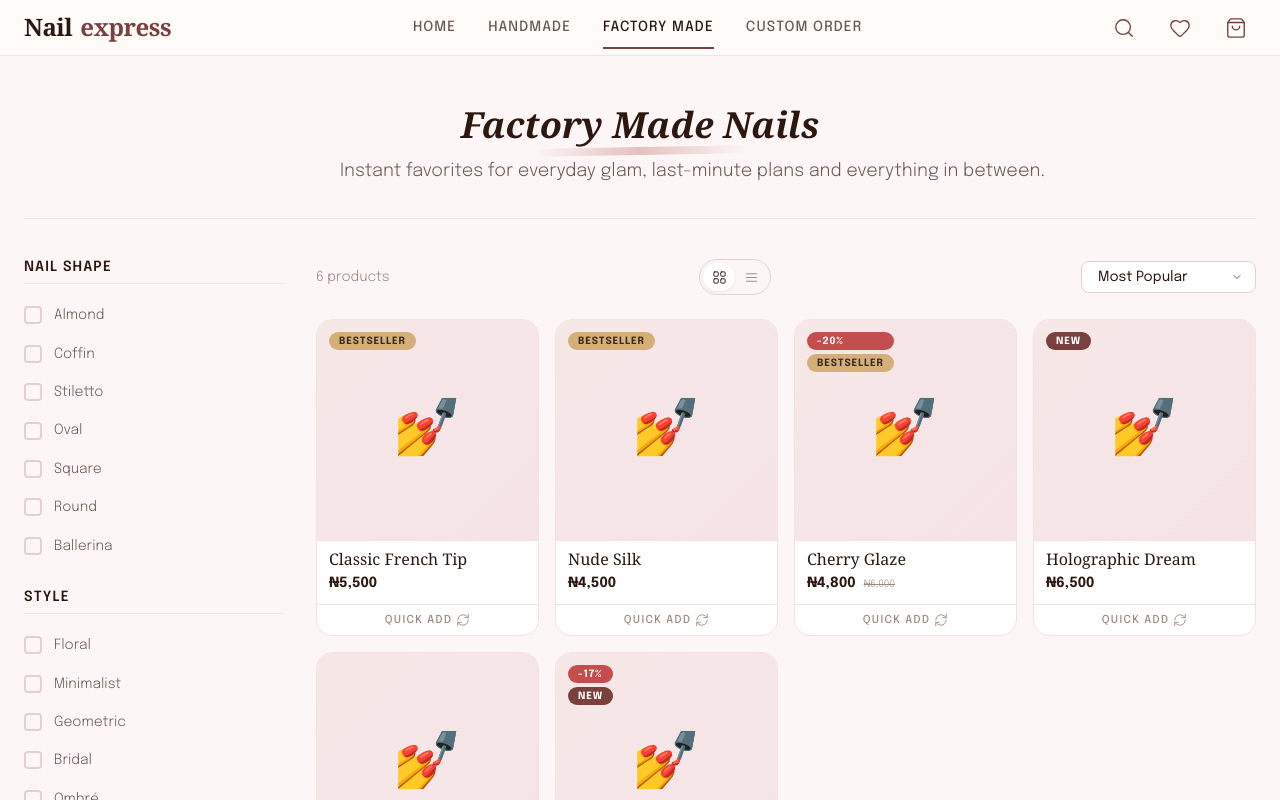
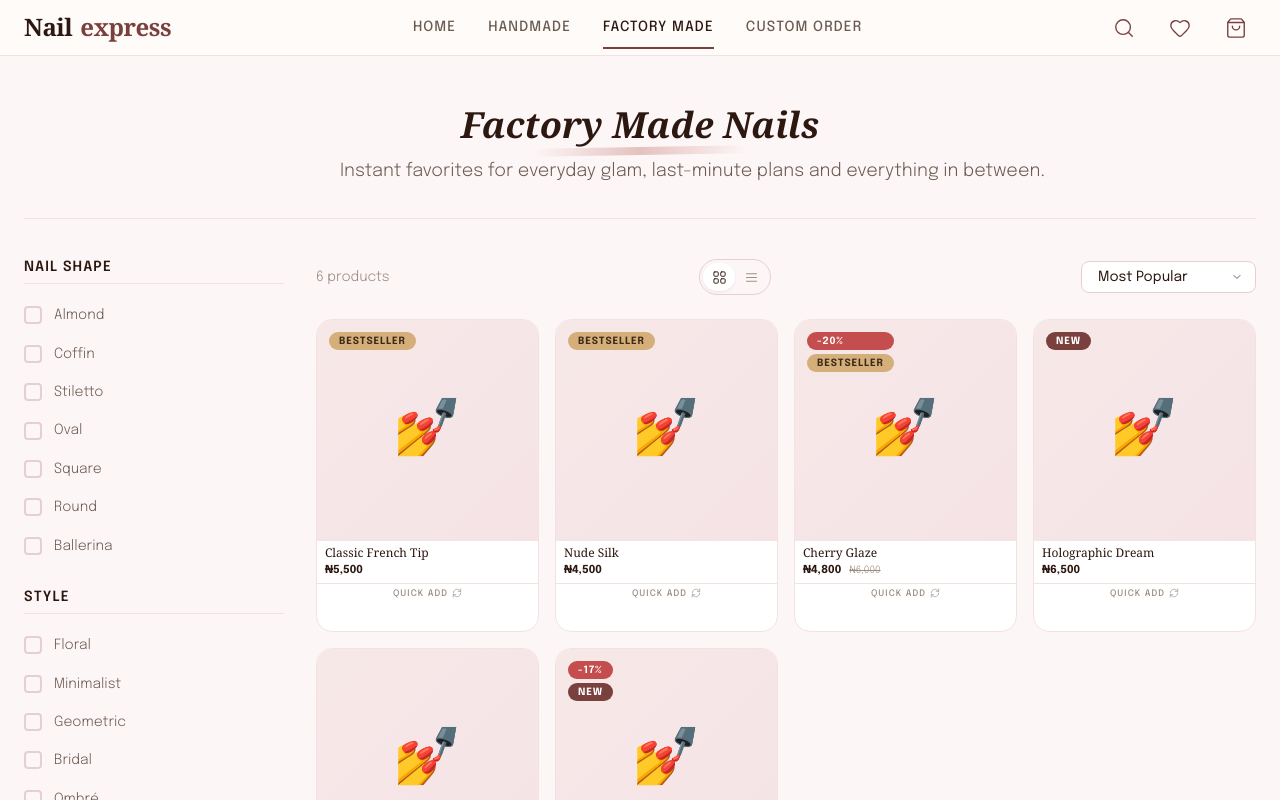
Before and after one commit to dfordolapo/nailxpressng, a Next.js app: page /factory in a window 1280 px wide. Shown: the top 800 px of the page. Built offline with nearby package versions, Linux system fonts and the light colour scheme; a web font is replaced by a local one.

Commit message:
Aggressively reduce white part more

```diff
--- a/src/components/product/handmade-card.module.css
+++ b/src/components/product/handmade-card.module.css
@@ -206,7 +206,7 @@
 .quickAction svg { width: 18px; height: 18px; }
 
 .frontInfo {
-  padding: 8px 12px;
+  padding: 4px 8px;
 }
 
 .category {
@@ -219,11 +219,11 @@
 
 .name {
   font-family: var(--font-heading);
-  font-size: var(--text-base);
+  font-size: 12px;
   font-weight: var(--weight-medium);
   color: var(--color-text);
   line-height: var(--leading-snug);
-  margin: 0 0 2px 0;
+  margin: 0 0 1px 0;
   transition: color var(--transition-fast);
 }
 
@@ -246,11 +246,11 @@
   display: flex;
   align-items: baseline;
   gap: var(--space-2);
-  margin-bottom: 2px;
+  margin-bottom: 0;
 }
 
 .price {
-  font-size: var(--text-sm);
+  font-size: 11px;
   font-weight: var(--weight-bold);
   color: var(--color-text);
 }
@@ -284,8 +284,8 @@
   justify-content: center;
   gap: var(--space-1);
   width: 100%;
-  padding: 8px 0;
-  font-size: 11px;
+  padding: 4px 0;
+  font-size: 9px;
   color: var(--color-text-tertiary);
   border-top: 1px solid var(--color-border-light);
   text-transform: uppercase;
@@ -300,8 +300,8 @@
 }
 
 .flipHint svg {
-  width: 14px;
-  height: 14px;
+  width: 10px;
+  height: 10px;
   transition: transform 0.4s ease;
 }
 
```
